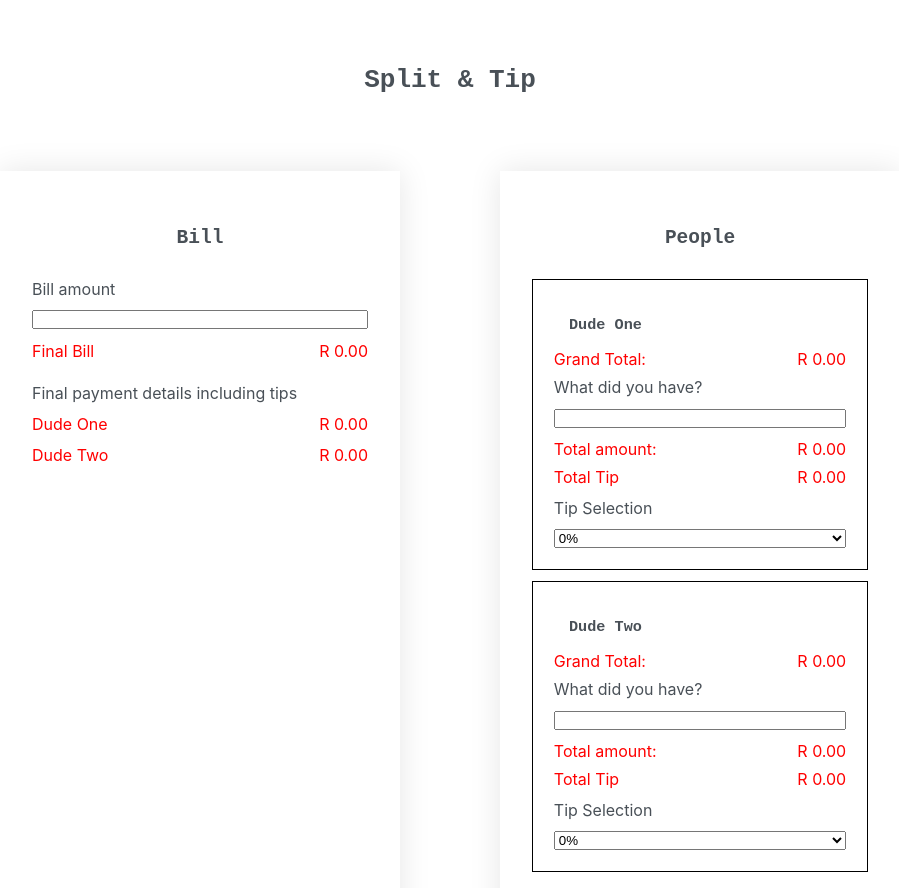
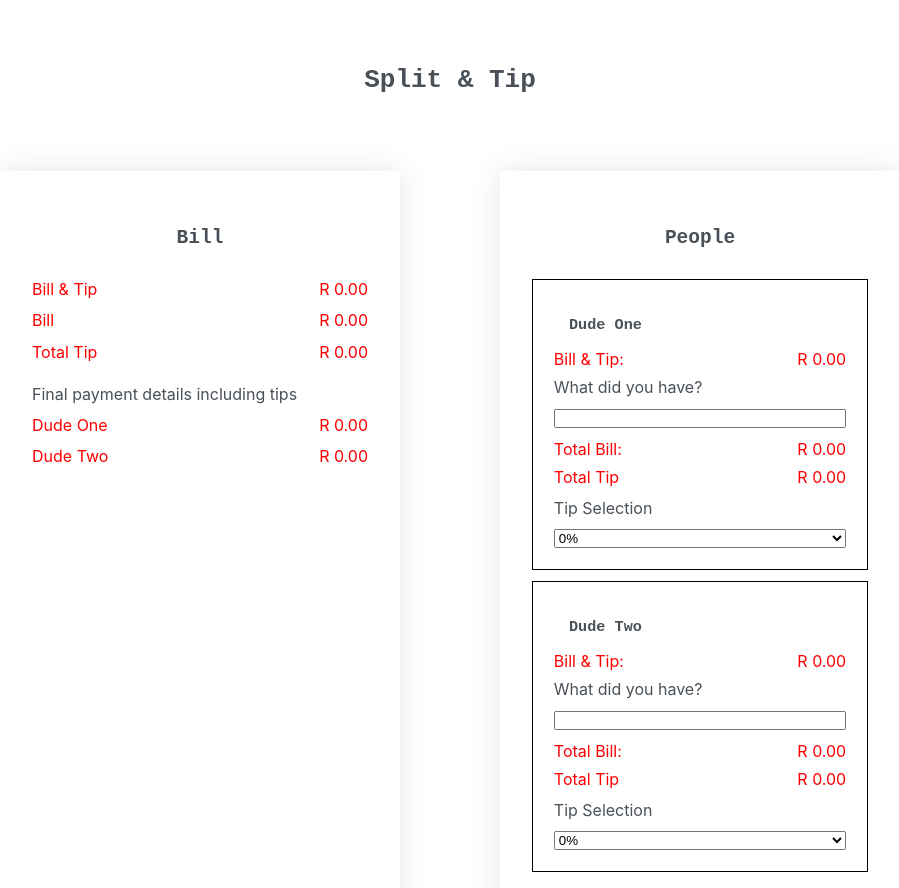
Before and after one commit to Natia-bit/split-n-tip, a React (Create React App) app: page / in a window 1280 px wide. Shown: the top 888 px of the page, without its empty margins (190-1089 px from the left). Built offline with nearby package versions, Linux system fonts and the light colour scheme.

Commit message:
Tip section (#4)
Refine tip calculation based on percentage, and allow user to enter a custom tip. Display all totals on Bill section

```diff
--- a/src/App.js
+++ b/src/App.js
@@ -1,4 +1,4 @@
-import { useState } from "react";
+import { useEffect, useState } from "react";
 
 const data = [
   {
@@ -73,13 +73,16 @@ function Bill({ people }) {
     0
   );
 
+  const billTotal = people.reduce((sum, person) => sum + person.bill, 0);
+  const tipTotal = people.reduce((sum, person) => sum + person.tip, 0);
+
   return (
     <div className="slip">
       <Title>Bill</Title>
-      <label>Bill amount</label>
-      <input type="text" />
 
-      <CostDisplay price={grandTotal.toFixed(2)}>Final Bill</CostDisplay>
+      <CostDisplay price={grandTotal.toFixed(2)}>Bill & Tip</CostDisplay>
+      <CostDisplay price={billTotal.toFixed(2)}>Bill</CostDisplay>
+      <CostDisplay price={tipTotal.toFixed(2)}>Total Tip</CostDisplay>
       <p className="person-bill-output"></p>
       <p>Final payment details including tips</p>
       {people.map((p) => (
@@ -118,7 +121,8 @@ function PeopleList({ people, onUpdateTip, onUpdateBill }) {
 }
 
 function Person({ person, onUpdateTip, onUpdateBill }) {
-  const total = person.bill + person.tip;
+  const billAndTip = person.bill + person.tip;
+  const bill = person.bill;
   const [inputValue, setInputValue] = useState("");
 
   function handleItemInput(e) {
@@ -126,7 +130,7 @@ function Person({ person, onUpdateTip, onUpdateBill }) {
     setInputValue(newValue);
 
     const items = newValue
-      .split(",")
+      .split(/[ ,]+/)
       .map((v) => parseFloat(v.trim()))
       .filter((v) => !isNaN(v));
 
@@ -137,7 +141,7 @@ function Person({ person, onUpdateTip, onUpdateBill }) {
   return (
     <div className="person">
       <h3>{person.name}</h3>
-      <CostDisplay price={total.toFixed(2)}>Grand Total:</CostDisplay>
+      <CostDisplay price={billAndTip.toFixed(2)}>Bill & Tip:</CostDisplay>
       <ItemInput
         person={person}
         value={inputValue}
@@ -146,7 +150,7 @@ function Person({ person, onUpdateTip, onUpdateBill }) {
       <Tip
         tip={person.tip}
         onTipChange={(tip) => onUpdateTip(person.id, tip)}
-        total={total}
+        total={bill}
       />
     </div>
   );
@@ -157,7 +161,7 @@ function ItemInput({ person, value, onChange }) {
     <div className="person-items">
       <label>What did you have?</label>
       <input type="text" value={value} onChange={onChange} />
-      <CostDisplay price={person.bill.toFixed(2)}>Total amount: </CostDisplay>
+      <CostDisplay price={person.bill.toFixed(2)}>Total Bill: </CostDisplay>
     </div>
   );
 }
@@ -165,14 +169,26 @@ function ItemInput({ person, value, onChange }) {
 function Tip({ tip, onTipChange, total }) {
   const [customTip, setCustomTip] = useState(0);
   const [isCustom, setIsCustom] = useState(false);
+  const [selectedPercentage, setSelectedPercentage] = useState(null);
+
+  useEffect(() => {
+    if (selectedPercentage !== null && !isCustom) {
+      const newTip = (total * selectedPercentage) / 100;
+      onTipChange(newTip);
+    }
+  }, [total, selectedPercentage, isCustom]);
 
   function handlePercentageChange(e) {
-    if (e.target.value === "custom") {
+    const value = e.target.value;
+
+    if (value === "custom") {
       setIsCustom(true);
       onTipChange(Number(customTip));
     } else {
       setIsCustom(false);
-      onTipChange(Number(e.target.value));
+      const percentage = Number(value);
+      setSelectedPercentage(percentage);
+      onTipChange(Number((total * percentage) / 100));
     }
   }
 
@@ -186,19 +202,17 @@ function Tip({ tip, onTipChange, total }) {
     <div className="tip">
       <CostDisplay price={tip.toFixed(2)}>Total Tip</CostDisplay>
       <label>Tip Selection</label>
-      <select
-        value={isCustom ? "custom" : tip}
-        onChange={handlePercentageChange}
-      >
-        <option value={(0 * total) / 100}>0%</option>
-        <option value={(5 * total) / 100}>5%</option>
-        <option value={(10 * total) / 100}>10%</option>
-        <option value={(15 * total) / 100}>15%</option>
+
+      <select onChange={handlePercentageChange}>
+        <option value={0}>0%</option>
+        <option value={5}>5%</option>
+        <option value={10}>10%</option>
+        <option value={15}>15%</option>
         <option value="custom">Custom</option>
       </select>
       {isCustom && (
         <input
-          type="number"
+          type="text"
           value={customTip}
           onChange={handleCustomInput}
           placeholder="Enter custom tip"
```
